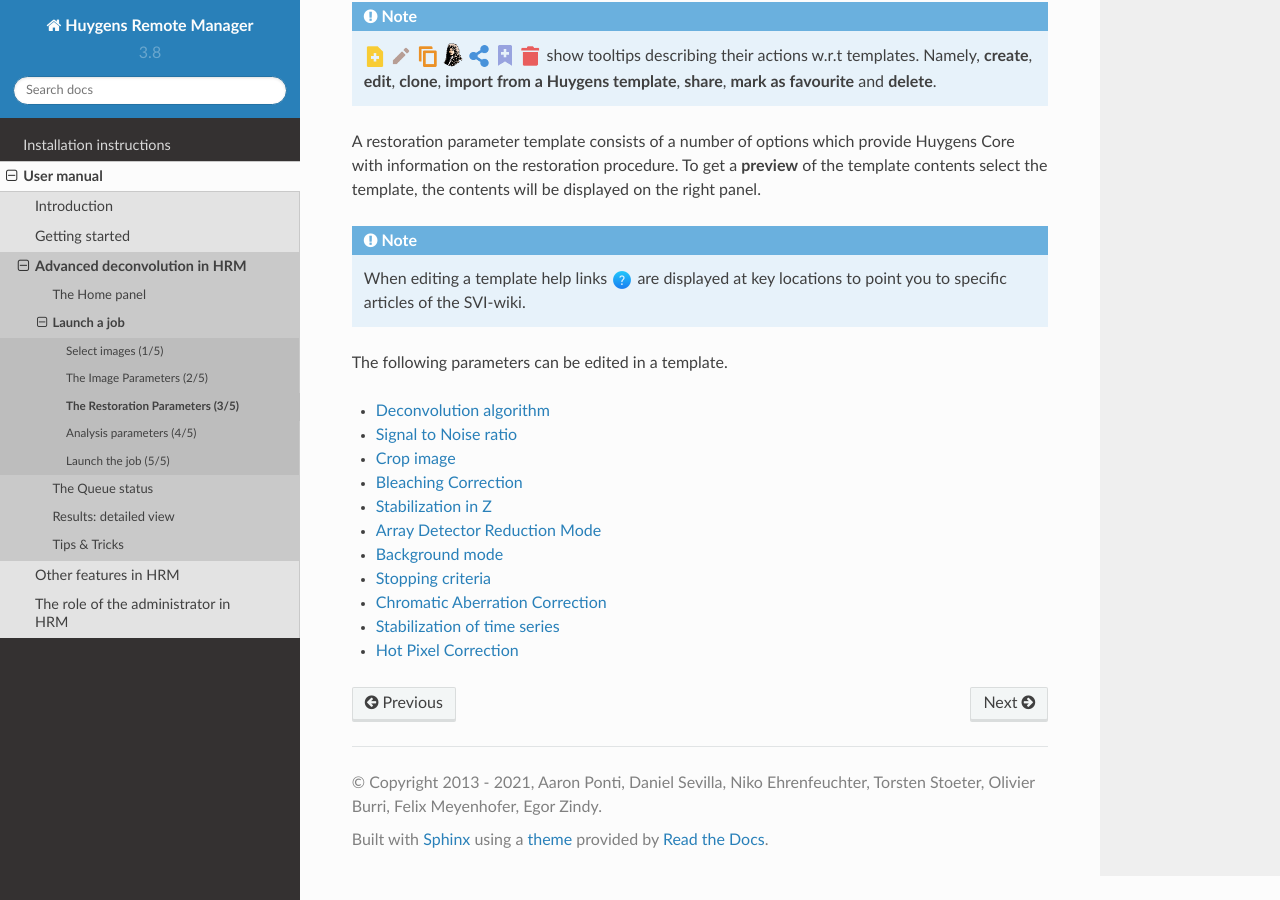
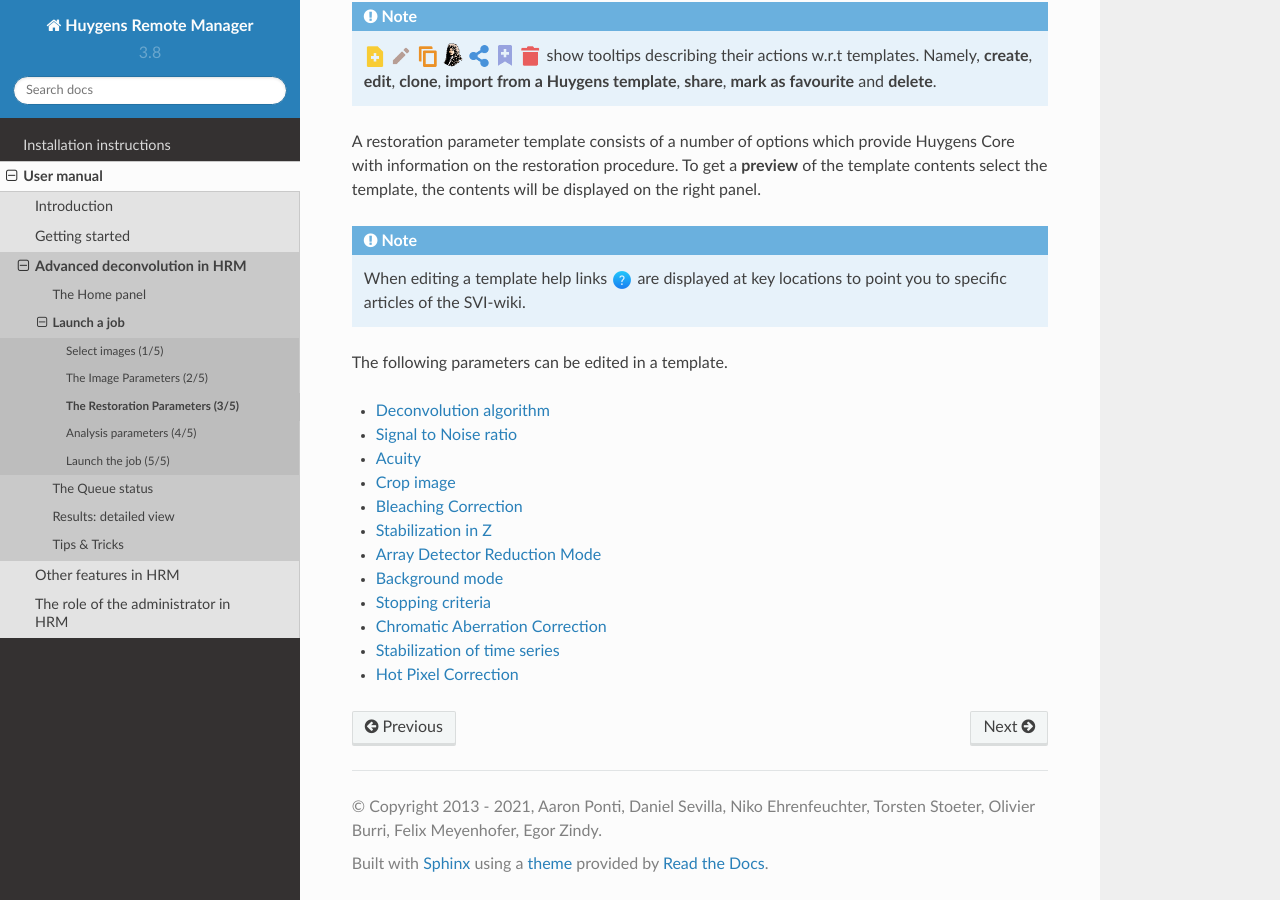
Before and after one commit to aarpon/hrm_docs, a Sphinx documentation site: the page built from docs/user/step3.rst, in a window 1280 px wide and 900 px high, scrolled down 518 px. Built offline with Sphinx 7.4.7 and the Read the Docs theme 2.0.0, drawn with Linux system fonts in a browser that asks for light colours.

Commit message:
Add placeholders for explaining the new acuity parameter.

```diff
--- a/docs/user/step3.rst
+++ b/docs/user/step3.rst
@@ -42,6 +42,7 @@
 
    step3_decon
    step3_snr
+   step3_acuity
    step3_crop
    step3_bleaching
    step3_zstabilization
--- /dev/null
+++ b/docs/user/step3_acuity.rst
@@ -0,0 +1,6 @@
+.. include:: global_directives.inc
+
+.. _acuity:
+
+Acuity
+======
```
